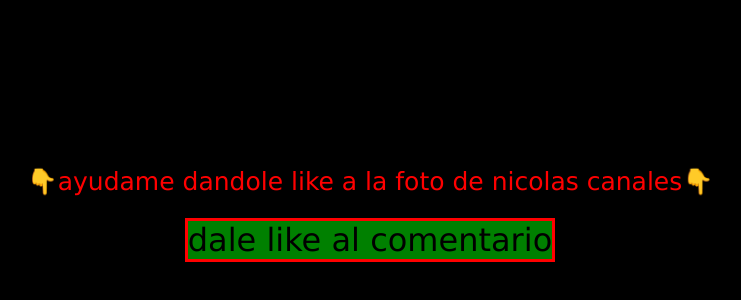
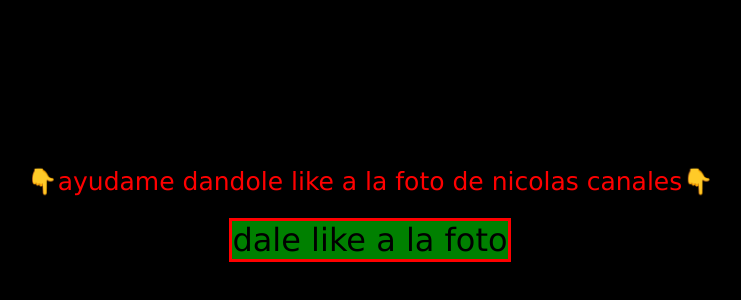
Before and after one commit to regaladooo/LIKEFOTO, a plain HTML site: page index.html in a window 1280 px wide. Shown: the part 86-386 px from the top of the page, without its empty margins (270-1011 px from the left). Drawn offline with Linux system fonts and the light colour scheme.

Commit message:
Add files via upload

```diff
--- a/index.html
+++ b/index.html
@@ -10,7 +10,7 @@
     <div class="d"></div>
     <div>
         <p>👇ayudame dandole like a la foto de nicolas canales👇</p>
-        <a href="https://www.facebook.com/preparatoria16/posts/5001803859867724?comment_id=423896842491346&reply_comment_id=573124644129337&notif_id=1653186126122995&notif_t=comment_mention&ref=notif">dale like al comentario</a>
+        <a href="https://www.facebook.com/preparatoria16/posts/5001803859867724?comment_id=423896842491346&reply_comment_id=573124644129337&notif_id=1653186126122995&notif_t=comment_mention&ref=notif">dale like a la foto</a>
 
     </div>
 </body>
```
